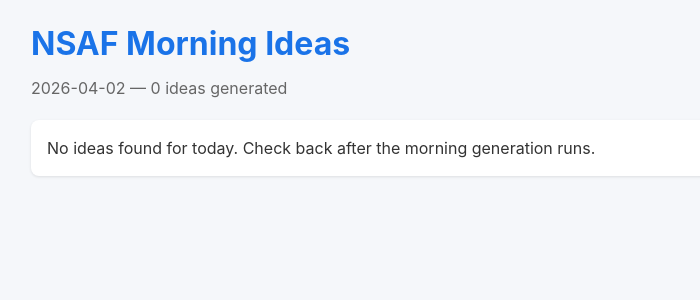
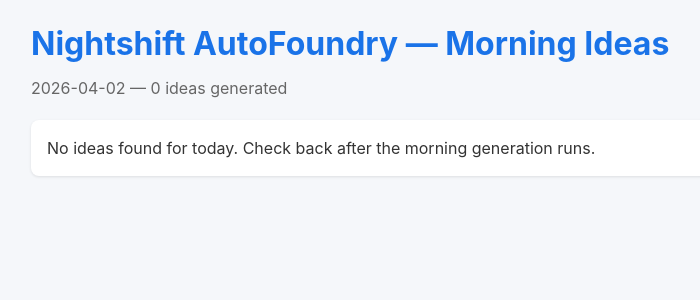
Before and after one commit to seanerama/nsaf, a Flask app: page /select in a window 1280 px wide. Shown: the top 300 px of the page, without its empty margins (79-779 px from the left). Run offline with Flask 3, Linux system fonts and the light colour scheme; data that the repository does not hold is empty.

Commit message:
Brand as Nightshift AutoFoundry everywhere (not NSAF)
Co-Authored-By: Claude Opus 4.6 (1M context) <noreply@anthropic.com>

```diff
--- a/flask-app/bot/commands.py
+++ b/flask-app/bot/commands.py
@@ -42,7 +42,7 @@ def cmd_status(_arg):
     reviewing = projects_by_status("reviewing")
     paused = config_get("paused") == "true"
 
-    lines = ["**NSAF Status**\n"]
+    lines = ["**Nightshift AutoFoundry Status**\n"]
     lines.append(f"Queue: **{len(queued)}** projects waiting")
     lines.append(f"Building: **{len(building)}** active sessions")
     lines.append(f"Deployed (local): **{len(deployed)}** ready for review")
@@ -109,7 +109,7 @@ def cmd_promote(slug):
 
 
 def cmd_help(_arg):
-    return """**NSAF Commands**
+    return """**Nightshift AutoFoundry Commands**
 
 - `status` — Queue depth, active builds, recent completions
 - `pause` — Stop dequeuing new projects
--- a/flask-app/templates/base.html
+++ b/flask-app/templates/base.html
@@ -3,7 +3,7 @@
 <head>
     <meta charset="UTF-8">
     <meta name="viewport" content="width=device-width, initial-scale=1.0">
-    <title>{% block title %}NSAF{% endblock %}</title>
+    <title>{% block title %}Nightshift AutoFoundry{% endblock %}</title>
     <style>
         * { box-sizing: border-box; margin: 0; padding: 0; }
         body { font-family: -apple-system, BlinkMacSystemFont, 'Segoe UI', Roboto, sans-serif; background: #f5f7fa; color: #333; line-height: 1.5; padding: 20px; max-width: 1100px; margin: 0 auto; }
--- a/flask-app/templates/review.html
+++ b/flask-app/templates/review.html
@@ -1,5 +1,5 @@
 {% extends "base.html" %}
-{% block title %}NSAF — Review {{ project.slug }}{% endblock %}
+{% block title %}Nightshift AutoFoundry — Review {{ project.slug }}{% endblock %}
 {% block content %}
 <h1>QA Review: {{ project.slug }}</h1>
 <p class="subtitle">Status: {{ project.status }}</p>
--- a/flask-app/templates/select.html
+++ b/flask-app/templates/select.html
@@ -1,7 +1,7 @@
 {% extends "base.html" %}
-{% block title %}NSAF — Select Ideas{% endblock %}
+{% block title %}Nightshift AutoFoundry — Select Ideas{% endblock %}
 {% block content %}
-<h1>NSAF Morning Ideas</h1>
+<h1>Nightshift AutoFoundry — Morning Ideas</h1>
 <p class="subtitle">{{ date }} — {{ total }} ideas generated</p>
 
 {% if message %}
```
